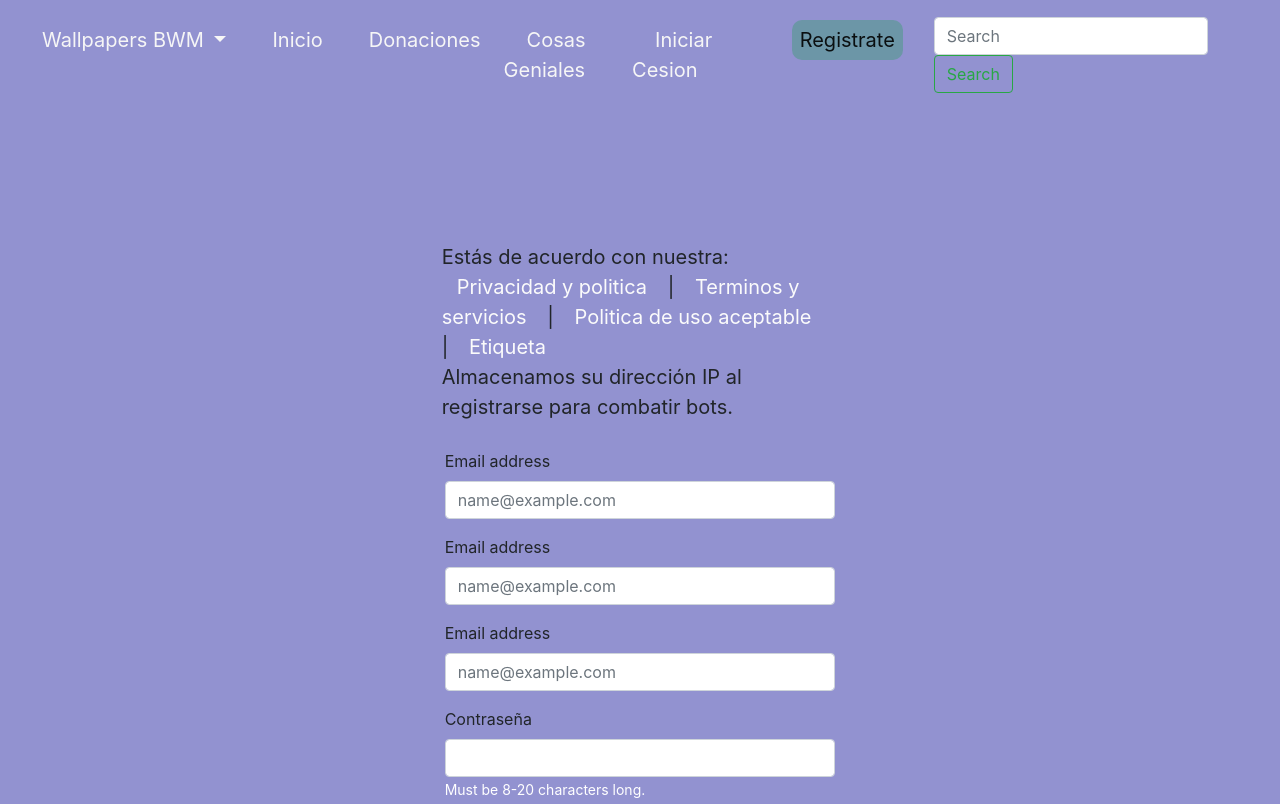
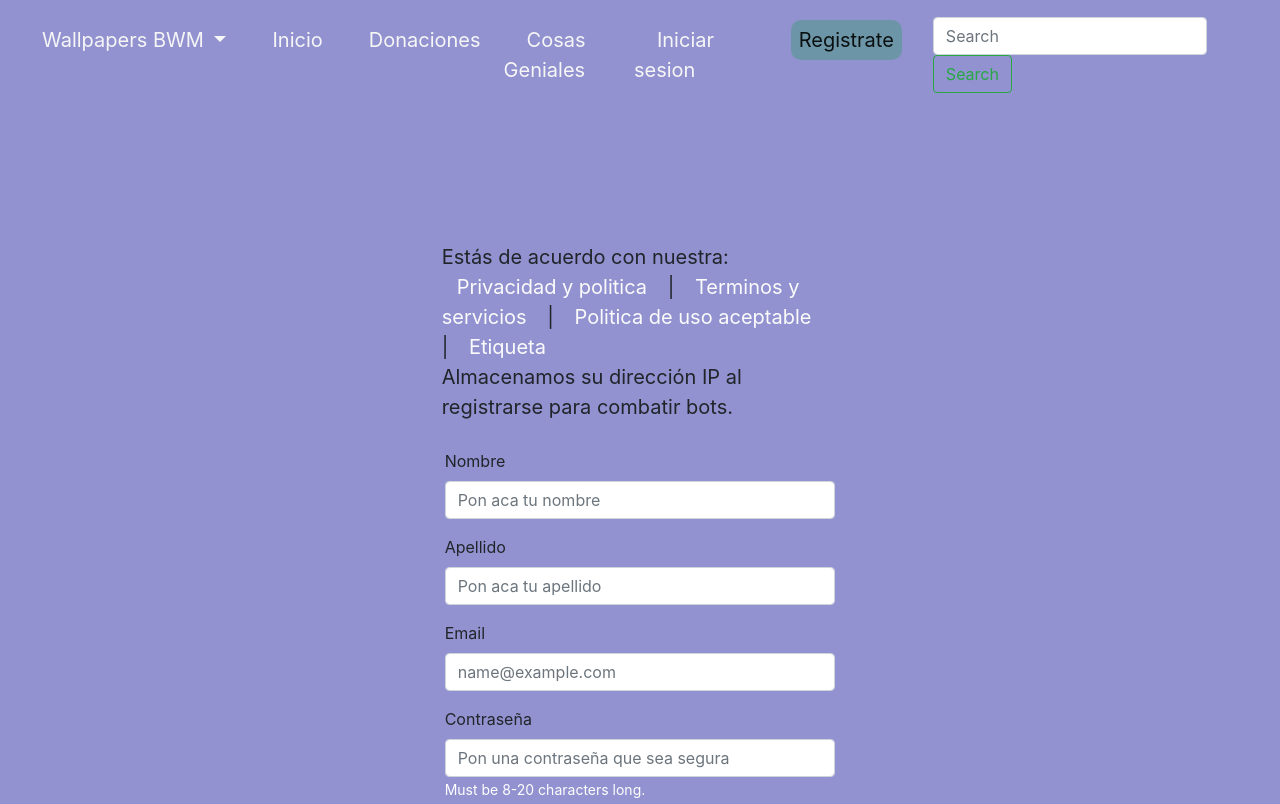
Before and after one commit to gabiirc14/Wallpapers-BMW, a plain HTML site: page registro.html in a window 1280 px wide. Shown: the top 804 px of the page. Drawn offline with nearby package versions, Linux system fonts and the light colour scheme.

Commit message:
Update registro.html

```diff
--- a/registro.html
+++ b/registro.html
@@ -65,7 +65,7 @@
                         </ul>
                         <ul class="navbar-nav mr-3">
                             <li class="nav-item">
-                                <a class="nav-link" href="Login.html">Iniciar Cesion</a>
+                                <a class="nav-link" href="Login.html">Iniciar sesion</a>
 
                             </li>
                             <li class="nav-item">
@@ -104,24 +104,24 @@
                     </div>
                     <br>
                     <div class="form-group">
-                        <label for="exampleFormControlInput1">Email address</label>
+                        <label for="exampleFormControlInput1">Nombre</label>
                         <input type="email" class="form-control" id="exampleFormControlInput1"
-                            placeholder="name@example.com">
+                            placeholder="Pon aca tu nombre">
                     </div>
                     <div class="form-group">
-                        <label for="exampleFormControlInput1">Email address</label>
+                        <label for="exampleFormControlInput1">Apellido</label>
                         <input type="email" class="form-control" id="exampleFormControlInput1"
-                            placeholder="name@example.com">
+                            placeholder="Pon aca tu apellido">
                     </div>
                     <div class="form-group">
-                        <label for="exampleFormControlInput1">Email address</label>
+                        <label for="exampleFormControlInput1">Email</label>
                         <input type="email" class="form-control" id="exampleFormControlInput1"
                             placeholder="name@example.com">
                     </div>
 
                     <div class="form-group">
                         <label class="edit-label" for="exampleInputPassword1 ">Contraseña</label>
-                        <input type="password" class="form-control" id="exampleInputPassword1">
+                        <input type="password" class="form-control" id="exampleInputPassword1" placeholder="Pon una contraseña que sea segura">
                         <small id="passwordHelpInline" class="text-muted">
                             Must be 8-20 characters long.
                         </small>
```
